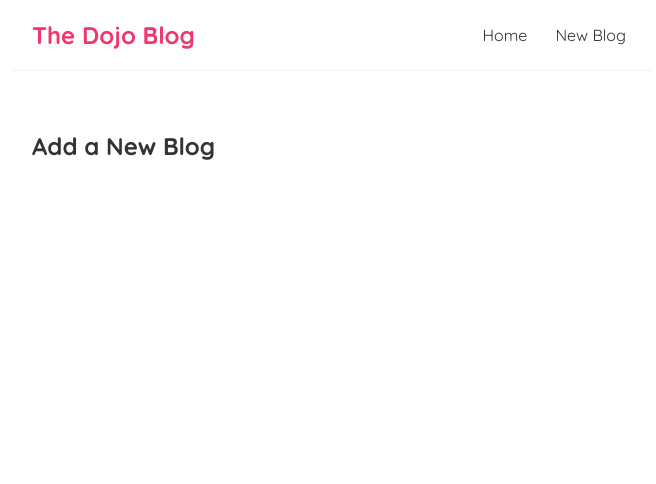
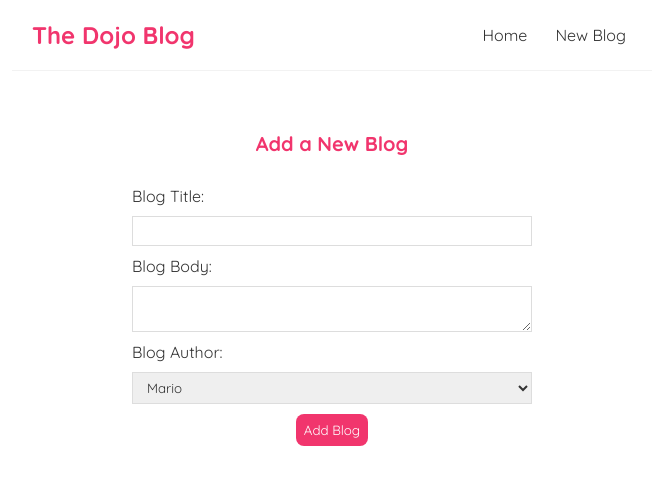
Before and after one commit to pmswami/Blogger, a React (Create React App) app in the folder dojo-blog/: page /create in a window 1280 px wide. Shown: the top 484 px of the page, without its empty margins (308-964 px from the left). Built offline with nearby package versions, Linux system fonts and the light colour scheme.

Commit message:
Added new blog creation page

```diff
--- a/dojo-blog/data/db.json
+++ b/dojo-blog/data/db.json
@@ -1,23 +1,64 @@
 {
-    "blogs":[
+  "blogs": [
     {
       "title": "Title 1",
-            "body":"Lorem ipsum dolor sit amet, consectetur adipiscing elit, sed do eiusmod tempor incididunt ut labore et dolore magna aliqua. Ut enim ad minim veniam, quis nostrud exercitation ullamco laboris nisi ut aliquip ex ea commodo consequat. Duis aute irure dolor in reprehenderit in voluptate velit esse cillum dolore eu fugiat nulla pariatur. Excepteur sint occaecat cupidatat non proident, sunt in culpa qui officia deserunt mollit anim id est laborum.",
+      "body": "Lorem ipsum dolor sit amet, consectetur adipiscing elit, sed do eiusmod tempor incididunt ut labore et dolore magna aliqua. Ut enim ad minim veniam, quis nostrud exercitation ullamco laboris nisi ut aliquip ex ea commodo consequat. Duis aute irure dolor in reprehenderit in voluptate velit esse cillum dolore eu fugiat nulla pariatur. Excepteur sint occaecat cupidatat non proident, sunt in culpa qui officia deserunt mollit anim id est laborum.",
       "author": "Author 1",
-            "id":1
+      "id": 1
     },
     {
       "title": "Title 2",
-            "body":"Lorem ipsum dolor sit amet, consectetur adipiscing elit, sed do eiusmod tempor incididunt ut labore et dolore magna aliqua. Ut enim ad minim veniam, quis nostrud exercitation ullamco laboris nisi ut aliquip ex ea commodo consequat. Duis aute irure dolor in reprehenderit in voluptate velit esse cillum dolore eu fugiat nulla pariatur. Excepteur sint occaecat cupidatat non proident, sunt in culpa qui officia deserunt mollit anim id est laborum.",
+      "body": "Lorem ipsum dolor sit amet, consectetur adipiscing elit, sed do eiusmod tempor incididunt ut labore et dolore magna aliqua. Ut enim ad minim veniam, quis nostrud exercitation ullamco laboris nisi ut aliquip ex ea commodo consequat. Duis aute irure dolor in reprehenderit in voluptate velit esse cillum dolore eu fugiat nulla pariatur. Excepteur sint occaecat cupidatat non proident, sunt in culpa qui officia deserunt mollit anim id est laborum.",
       "author": "Author 2",
-            "id":2
+      "id": 2
     },
     {
       "title": "Title 3",
-            "body":"Lorem ipsum dolor sit amet, consectetur adipiscing elit, sed do eiusmod tempor incididunt ut labore et dolore magna aliqua. Ut enim ad minim veniam, quis nostrud exercitation ullamco laboris nisi ut aliquip ex ea commodo consequat. Duis aute irure dolor in reprehenderit in voluptate velit esse cillum dolore eu fugiat nulla pariatur. Excepteur sint occaecat cupidatat non proident, sunt in culpa qui officia deserunt mollit anim id est laborum.",
+      "body": "Lorem ipsum dolor sit amet, consectetur adipiscing elit, sed do eiusmod tempor incididunt ut labore et dolore magna aliqua. Ut enim ad minim veniam, quis nostrud exercitation ullamco laboris nisi ut aliquip ex ea commodo consequat. Duis aute irure dolor in reprehenderit in voluptate velit esse cillum dolore eu fugiat nulla pariatur. Excepteur sint occaecat cupidatat non proident, sunt in culpa qui officia deserunt mollit anim id est laborum.",
       "author": "Author 3",
-            "id":3
+      "id": 3
+    },
+    {
+      "title": "new blog",
+      "body": "kjhdfjhusgfhnkjgk",
+      "author": "mario",
+      "id": 4
+    },
+    {
+      "title": "srlfnkjh",
+      "body": "nsklndfkjnkj",
+      "author": "mario",
+      "id": 5
+    },
+    {
+      "title": "srlfnkjh",
+      "body": "nsklndfkjnkj",
+      "author": "mario",
+      "id": 6
+    },
+    {
+      "title": "srlfnkjh",
+      "body": "nsklndfkjnkj",
+      "author": "mario",
+      "id": 7
+    },
+    {
+      "title": "srlfnkjh",
+      "body": "nsklndfkjnkj",
+      "author": "mario",
+      "id": 8
+    },
+    {
+      "title": "srlfnkjh",
+      "body": "nsklndfkjnkj",
+      "author": "mario",
+      "id": 9
+    },
+    {
+      "title": "sef,n",
+      "body": "LDNKFKJHNK",
+      "author": "mario",
+      "id": 10
     }
-
   ]
 }
--- a/dojo-blog/src/Create.js
+++ b/dojo-blog/src/Create.js
@@ -1,8 +1,55 @@
-import React from "react"
+import React, { useState } from "react"
 const Create  = () => {
+
+    const [title, setTitle] = useState("")
+    const [body, setBody] = useState("")
+    const [author, setAuthor] = useState("mario")
+    const [isPending, setIsPending] = useState(false)
+
+    const handleSubmit = (e)=>{
+        e.preventDefault()
+        const newBlog = {title, body, author}
+        // console.log(newBlog)
+        fetch("http://localhost:8000/blogs/",{
+            method:"POST",
+            headers:{ "Content-Type":"application/json"},
+            body: JSON.stringify(newBlog)
+        })
+        .then(()=>{
+            console.log("New Blog Added!")
+            setIsPending(false)
+        })
+    }
+
     return (
         <div className="create">
             <h2>Add a New Blog</h2>
+            <form onSubmit={handleSubmit}>
+                <label>Blog Title:</label>
+                <input
+                    type="text"
+                    required
+                    value={title}
+                    onChange={(e)=>{setTitle(e.target.value)}}
+                />
+                <label>Blog Body:</label>
+                <textarea
+                    required
+                    value={body}
+                    onChange={(e)=>{setBody(e.target.value)}}
+                ></textarea>
+                <label>Blog Author:</label>
+                <select
+                    value={author}
+                >
+                    <option value="mario">Mario</option>
+                    <option value="yoshi">Yoshi</option>
+                </select>
+                {!isPending && <button>Add Blog</button>}
+                {isPending && <button disabled>Adding Blog...</button>}
+                <p>{title}</p>
+                <p>{body}</p>
+            </form>
         </div>
      );
 }
--- a/dojo-blog/src/index.css
+++ b/dojo-blog/src/index.css
@@ -69,3 +69,35 @@
   border-radius: 8px;
   cursor: pointer;
 }
+
+/* create new blog form */
+.create {
+  max-width: 400px;
+  margin: 0 auto;
+  text-align: center;
+}
+.create label {
+  text-align: left;
+  display: block;
+}
+.create h2 {
+  font-size: 20px;
+  color: #f1356d;
+  margin-bottom: 30px;
+}
+.create input, .create textarea, .create select {
+  width: 100%;
+  padding: 6px 10px;
+  margin: 10px 0;
+  border: 1px solid #ddd;
+  box-sizing: border-box;
+  display: block;
+}
+.create button {
+  background: #f1356d;
+  color: #fff;
+  border: 0;
+  padding: 8px;
+  border-radius: 8px;
+  cursor: pointer;
+}
```
Lines whose indentation alone changed are shown as unchanged.
